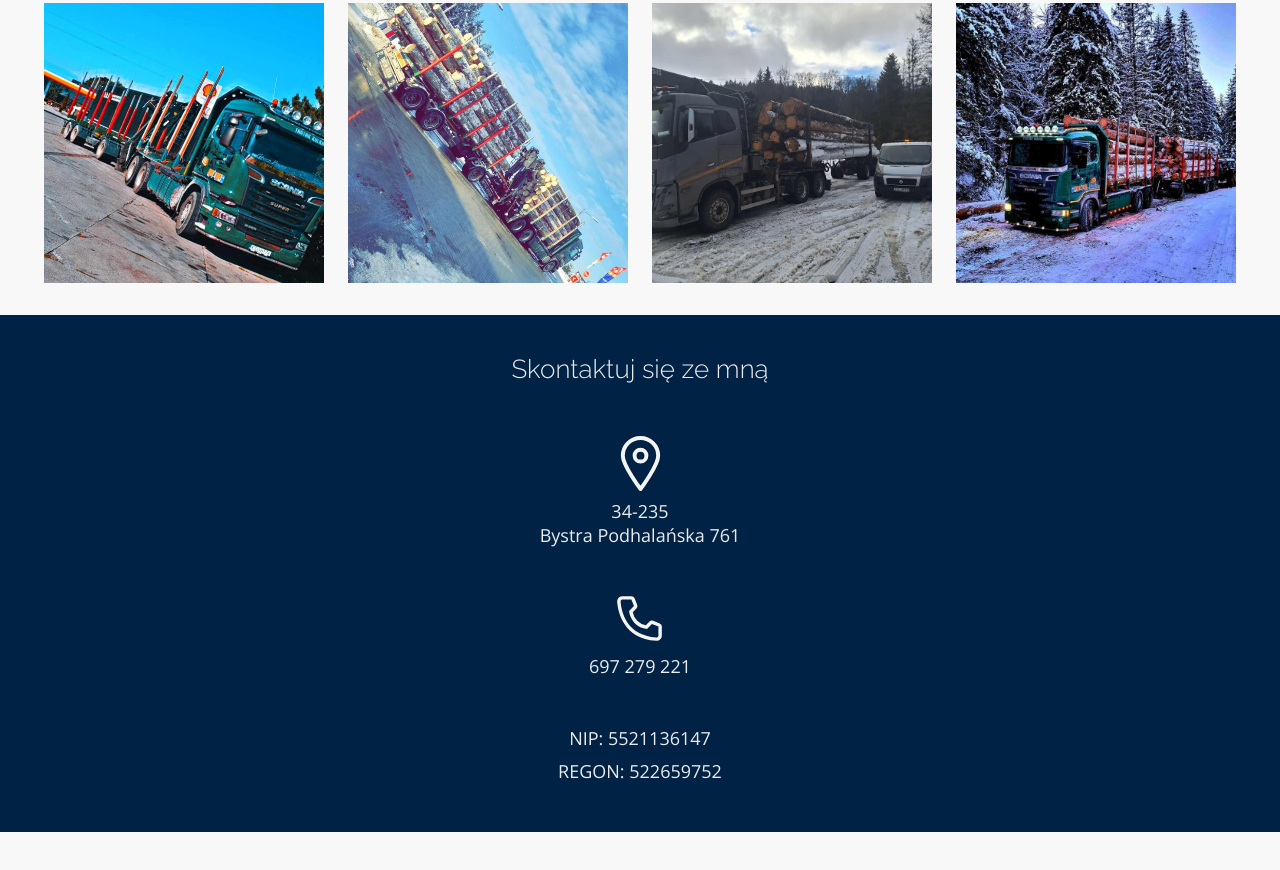
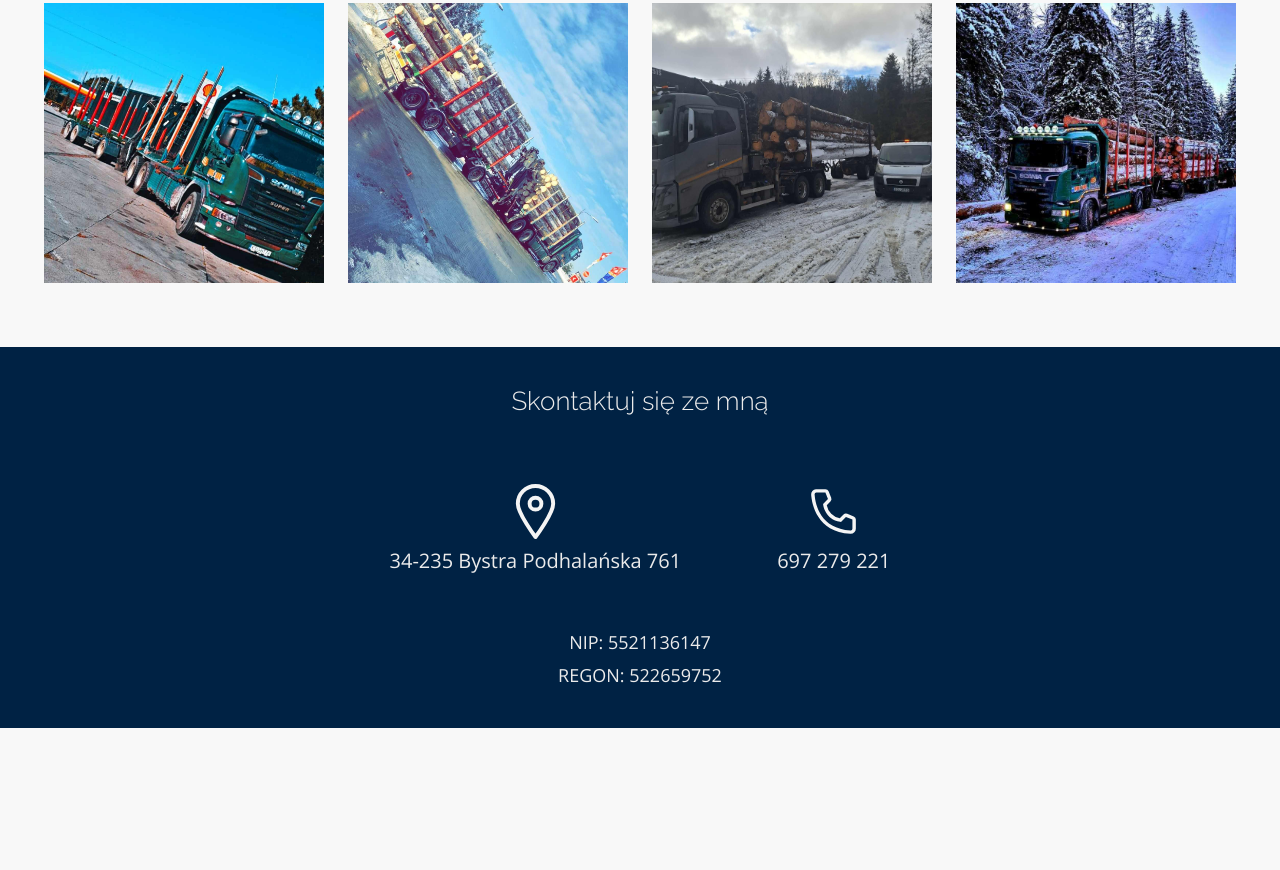
Before and after one commit to Kuba1507/Rafservis, a website: page index.html in a window 1280 px wide. Shown: the part 2725-3595 px from the top of the page. Before the commit the page ends 3557 px from the top, so only its background shows below. Drawn offline with nearby package versions, Linux system fonts and the light colour scheme.

Commit message:
styled contact section for tablets and mobile

```diff
--- a/index.html
+++ b/index.html
@@ -181,22 +181,42 @@
                         <div class="contact-left__info">
                             <div class="contact-left__info-element">
                                 <img src="dist/img/gps.svg">
-                                <p>34-235<br>Bystra Podhalańska 761</p>
+                                <p>34-235 Bystra Podhalańska 761</p>
                             </div>
                             <div class="contact-left__info-element">
                                 <img src="dist/img/contact-phone.svg">
                                 <p>697 279 221</p>
                             </div>
-                            <div class="contact-left__info-element">
-                                <p class="company-info">NIP: 5521136147</p>
-                                <p class="company-info">REGON: 522659752</p>
-                            </div>
+                        </div>
+                        <div class="contact-left__company">
+                            <p>NIP: 5521136147</p>
+                            <p>REGON: 522659752</p>
                         </div>
                     </div>
                     <div class="contact-right"></div>
                 </div>
             </div>
         </section>
+        <br>
+        <br>
+        <br>
+        <br>
+        <br>
+        <br>
+        <br>
+        <br>
+        <br>
+        <br>
+        <br>
+        <br>
+        <br>
+        <br>
+        <br>
+        <br>
+        <br>
+        <br>
+        <br>
+        <br>
     </main>
     <script src="dist/js/script.min.js"></script>
 </body>
--- a/src/sass/_layout.scss
+++ b/src/sass/_layout.scss
@@ -386,6 +386,7 @@ main {
 
 	.contact {
 		margin-top: 2em;
+		padding-bottom: 2em;
 		background-color: $navy-blue;
 
 		.wrapper {
@@ -421,10 +422,17 @@ main {
 								color: $creme-white;
 								text-align: center;
 							}
+						}
+					}
 
-							.company-info {
-								margin: 0.25em 0;
-							}
+					&__company {
+						p {
+							margin: 0.5em 0;
+							font-family: "Open sans", sans-serif;
+							font-size: 1.8rem;
+							font-weight: 300;
+							color: $creme-white;
+							text-align: center;
 						}
 					}
 				}
--- a/src/sass/_media.scss
+++ b/src/sass/_media.scss
@@ -44,6 +44,35 @@
 				&__element {
 					margin: 2.5em 1.5em 0 1.5em;
 					width: 25%;
+				}
+			}
+		}
+
+		.contact {
+			margin-top: 4em;
+
+			.wrapper {
+				.contact-box {
+					.contact-left {
+						&__info {
+							flex-direction: row;
+							align-items: flex-start;
+							justify-content: center;
+							margin-top: 1em;
+
+							&-element {
+								margin: 0 3em;
+
+								p {
+									font-size: 2rem;
+								}
+							}
+						}
+
+						&__company {
+							margin-top: 3.5em;
+						}
+					}
 				}
 			}
 		}
```
Also changed, not shown: dist/css/style.min.css.
